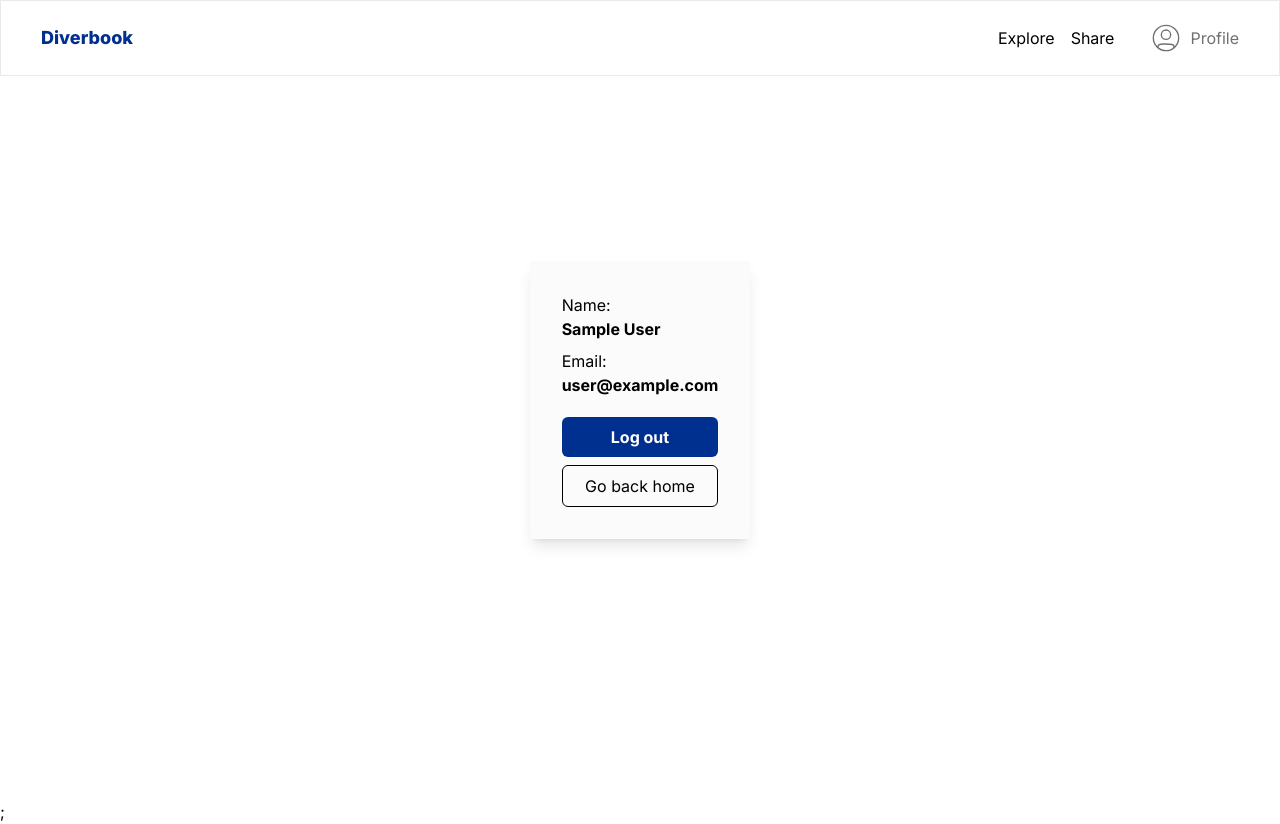
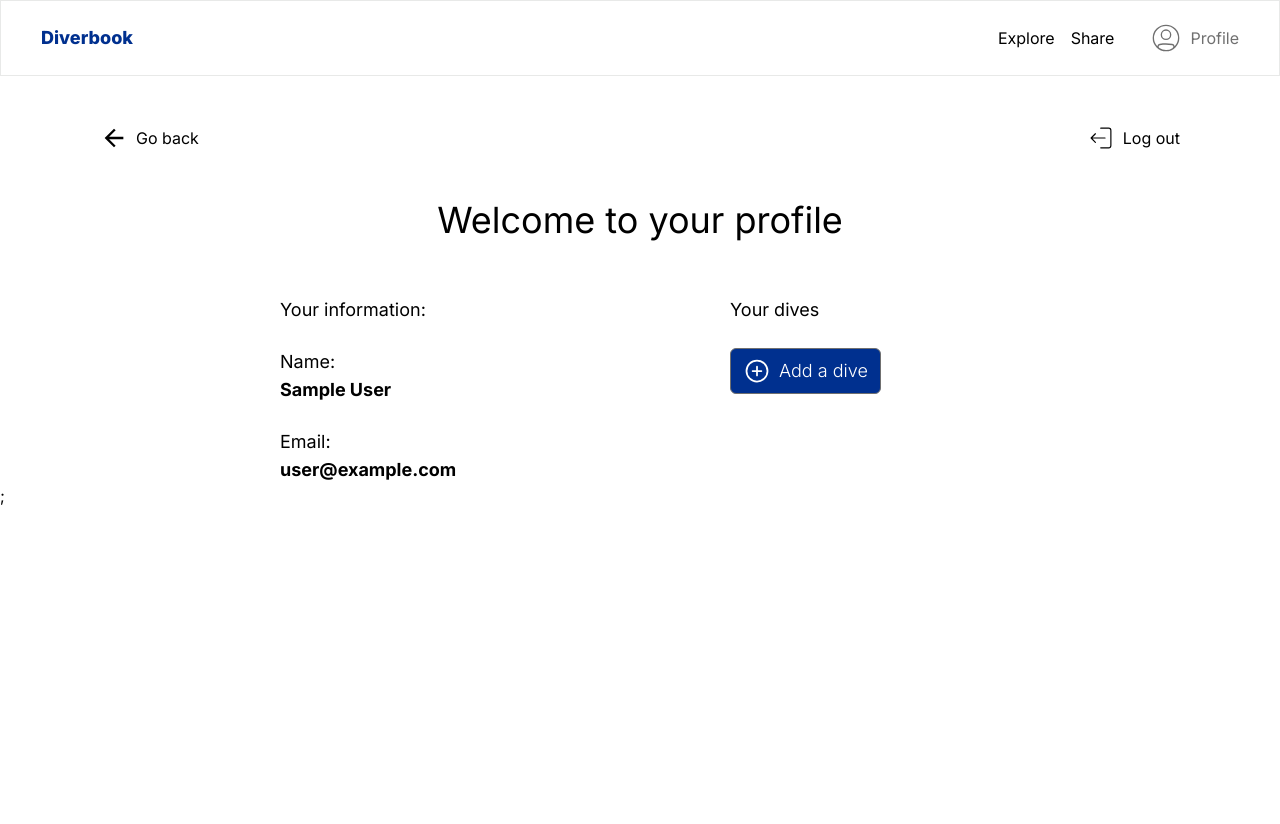
Before and after one commit to jordiroca94/Divebook, a Next.js app: page /profile in a window 1280 px wide. After the commit the page ends 800 px from the top, so only its background shows below. Built offline with nearby package versions, Linux system fonts and the light colour scheme; no server answers; sample sign-in values are in the browser's storage.

Commit message:
fix: Profile styles & dive model

```diff
--- /dev/null
+++ b/models/dive.js
@@ -0,0 +1,19 @@
+import mongoose, { Schema, models } from "mongoose";
+
+const diveSchema = new Schema(
+  {
+    name: { type: String, required: true },
+    country: { type: String, required: true },
+    location: { type: String, required: true },
+    description: { type: String, required: true },
+    deepth: { type: String, required: true },
+    instructor: { type: String, required: true },
+    suit: { type: String, required: true },
+    animals: { type: Array, required: false },
+  },
+  { timestamps: true }
+);
+
+const Dive = models.Dive || mongoose.model("Dive", diveSchema);
+
+export default Dive;
--- /dev/null
+++ b/src/app/api/dive/route.js
@@ -0,0 +1,36 @@
+import { NextResponse } from "next/server";
+import { connectMongoDB } from "../../../../lib/mongodb";
+import Dive from "../../../../models/dive";
+
+export async function POST(req) {
+  try {
+    const res = await req.json();
+    const {
+      name,
+      country,
+      location,
+      description,
+      deepth,
+      instructor,
+      suit,
+      animals,
+    } = res.values;
+    await connectMongoDB();
+    await Dive.create({
+      name,
+      country,
+      location,
+      description,
+      deepth,
+      instructor,
+      suit,
+      animals,
+    });
+    return NextResponse.json({ message: "Dive saved" }, { status: 201 });
+  } catch (error) {
+    return NextResponse.json(
+      { message: "An error occurred while registering" },
+      { status: 500 }
+    );
+  }
+}
--- a/src/components/Profile.tsx
+++ b/src/components/Profile.tsx
@@ -2,34 +2,57 @@
 import React from "react";
 import { signOut } from "next-auth/react";
 import { useSession } from "next-auth/react";
+import { CiLogout } from "react-icons/ci";
+import { IoMdArrowBack } from "react-icons/io";
+import { IoAddCircleOutline } from "react-icons/io5";
+
+import Container from "./ui/Container";
+import { useRouter } from "next/navigation";
+import Grid from "./ui/Grid";
 
 const Profile = () => {
   const { data: session } = useSession();
+  const { back } = useRouter();
+
   return (
-    <div className="grid place-items-center h-screen">
-      <div className="shadow-lg p-8 bg-zinc-300/10 flex flex-col gap-2 my-6">
+    <Container className="pt-header">
+      <div className="flex justify-between py-6 lg:py-12">
+        <button className="flex gap-2 items-center" onClick={() => back()}>
+          <IoMdArrowBack className="h-7 w-7" />
+          <p>Go back</p>
+        </button>
+        <button className="flex gap-2 items-center" onClick={() => signOut()}>
+          <CiLogout className="h-7 w-7" />
+          <p>Log out</p>
+        </button>
+      </div>
+      <h1 className="col-span-4 lg:col-span-12 flex justify-center text-3xl lg:text-4xl text-center pb-4">
+        Welcome to your profile
+      </h1>
+      <Grid className="mt-10">
+        <div className="col-span-4 lg:col-start-3 text-lg ">
+          <div className="pb-6">Your information:</div>
           <div>
             <p>Name:</p>
             <span className="font-bold">{session?.user?.name} </span>
           </div>
-        <div>
+          <div className="pt-6">
             <p>Email:</p>
             <span className="font-bold">{session?.user?.email} </span>
           </div>
+        </div>
+        <div className="col-span-6 lg:col-start-8 text-lg">
+          <p className="pb-6">Your dives</p>
           <button
-          onClick={() => signOut()}
-          className="bg-primary rounded-md text-white font-bold px-6 py-2 mt-3 "
+            onClick={() => console.log("need to add a dive hree")}
+            className="flex gap-2 font-light py-2 border-gray border w-fit px-3 rounded-md bg-primary text-white"
           >
-          Log out
+            <IoAddCircleOutline className="h-7 w-7 text-white" />
+            <p>Add a dive </p>
           </button>
-        <a
-          className="border-black border flex justify-center w-full  rounded-md py-2 px-2 cursor-pointer "
-          href="/"
-        >
-          Go back home
-        </a>
         </div>
-    </div>
+      </Grid>
+    </Container>
   );
 };
 
--- a/src/components/ui/Container.tsx
+++ b/src/components/ui/Container.tsx
@@ -5,7 +5,11 @@ type Props = {
 // py-12 lg:py-24 px-4 lg:px-20
 const Container = ({ children, className }: Props) => {
   return (
-    <div className={`${className} px-4 lg:px-[6.25rem] py-12 lg:py-20`}>
+    <div
+      className={`${
+        className ? className : "py-12 lg:py-20"
+      } px-4 lg:px-[6.25rem] `}
+    >
       {children}
     </div>
   );
```
Lines whose indentation alone changed are shown as unchanged.
